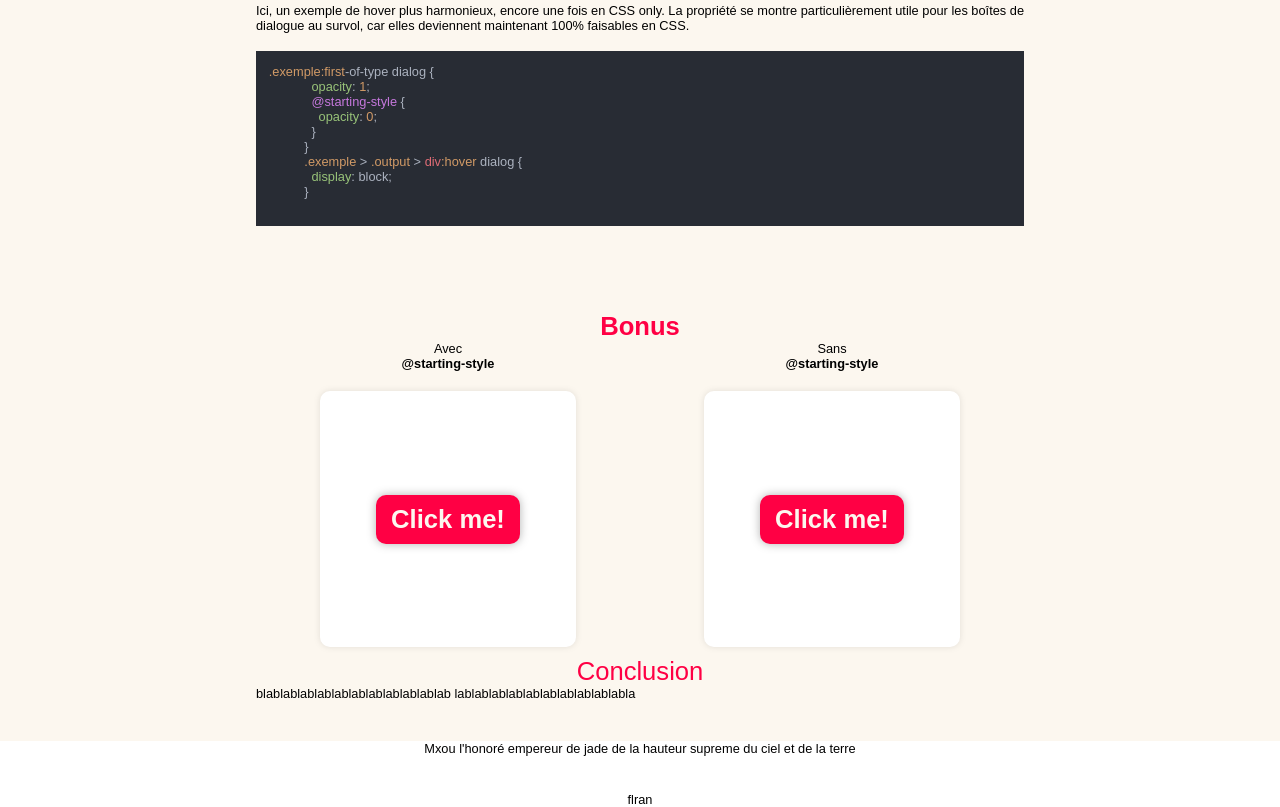
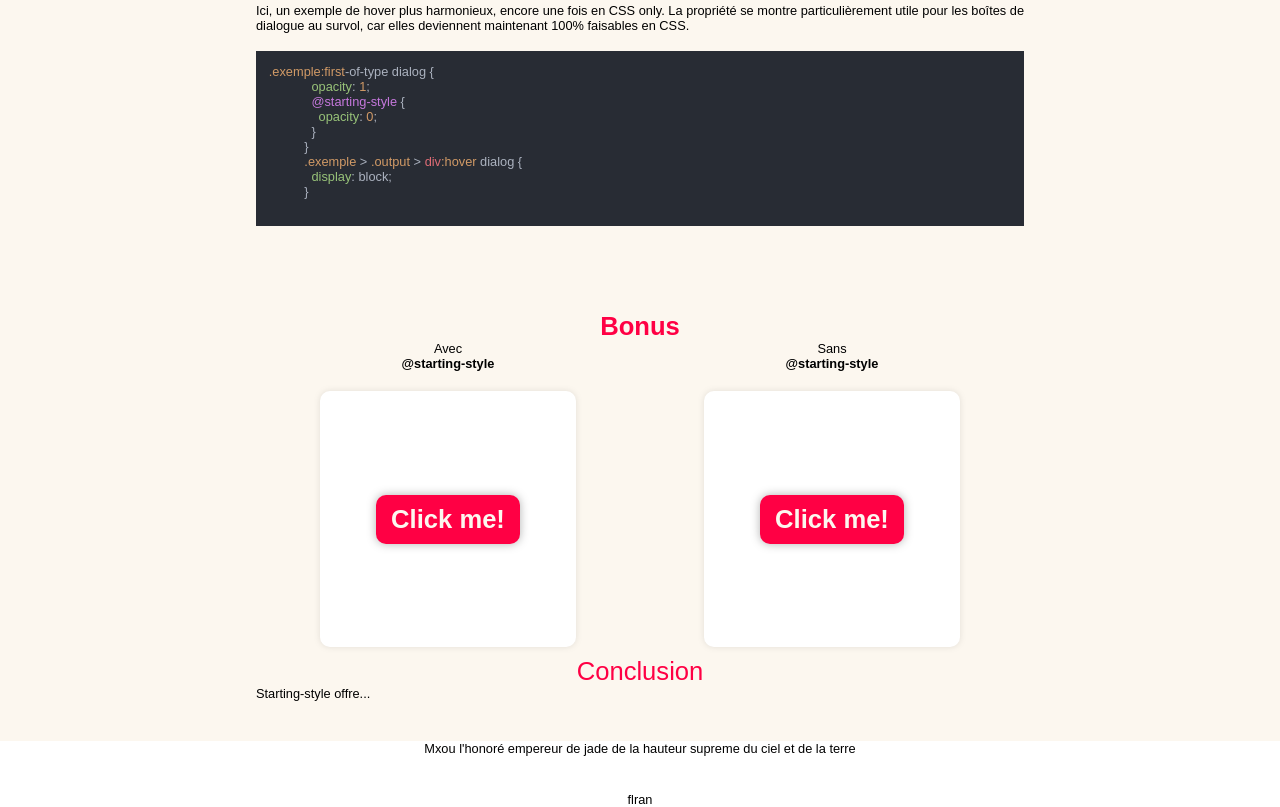
Before and after one commit to Ascenssucreausucre/carotsalad, a plain HTML site: page index.html in a window 1280 px wide. Shown: the part 2159-2966 px from the top of the page. Drawn offline with nearby package versions, Linux system fonts and the light colour scheme; a web font is replaced by a local one.

Commit message:
mxou t mort

```diff
--- a/index.html
+++ b/index.html
@@ -366,9 +366,7 @@
 
       <section id="conclusion_section">
         <p class="titles">Conclusion</p>
-        <p>
-          blablablablablablablablablablablab lablablablablablablablablablabla
-        </p>
+        <p>Starting-style offre...</p>
       </section>
       <script>
         const target = document.getElementById("html-strings");
```
